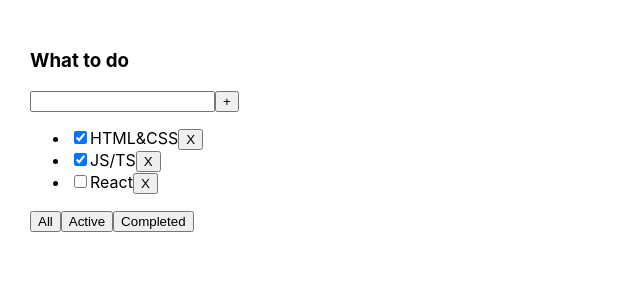
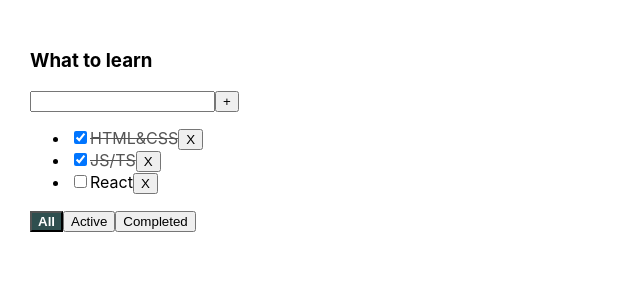
Before and after one commit to vbsm11/to-do-list, a React (Create React App) app: page / in a window 1280 px wide. Shown: the top 300 px of the page, without its empty margins (0-640 px from the left). Built offline with nearby package versions, Linux system fonts and the light colour scheme.

Commit message:
4th lesson

```diff
--- a/src/App.css
+++ b/src/App.css
@@ -6,3 +6,19 @@
 .App > div {
   margin-right: 50px;
 }
+
+.isDone {
+  text-decoration: line-through;
+  color: #555;
+}
+
+.active {
+  background-color: darkslategray;
+  color: white;
+  font-weight: bold;
+}
+
+.error {
+  border:2px solid red;
+  outline: none;
+}
--- a/src/App.tsx
+++ b/src/App.tsx
@@ -35,6 +35,10 @@ function App() {
         setTasks([newTask, ...tasks])
     }
 
+    const changeTaskStatus = (taskID: string, isDone: boolean) => {
+        setTasks(tasks.map(t => t.id === taskID ? {...t, isDone: isDone} : t))
+    }
+
     const changeTodoListFilter = (filter: FilterValuesType) => {
         setFilter(filter);
     }
@@ -53,11 +57,13 @@ function App() {
     return (
         <div className="App">
             <TodoList
-                title={"What to do"}
+                title={"What to learn"}
                 tasks={tasksForRender}
                 addTask={addTask}
                 removeTask={removeTask}
                 changeTodoListFilter={changeTodoListFilter}
+                changeTaskStatus={changeTaskStatus}
+                filter={filter}
             />
         </div>
     );
--- a/src/TodoList.tsx
+++ b/src/TodoList.tsx
@@ -11,27 +11,46 @@ export type TaskType = {
 type TodoListPropsType = {
     title: string
     tasks: Array<TaskType>
+    filter: FilterValuesType
     addTask: (title: string) => void
     removeTask: (taskID: string) => void
     changeTodoListFilter: (filter:FilterValuesType) => void
+    changeTaskStatus: (taskID: string, isDone: boolean) => void
 }
 const TodoList = (props: TodoListPropsType) => {
 
     const [title, setTitle] = useState<string>("")
+    const [error, setError] = useState<boolean>(false);
 
-    const tasksJSX = props.tasks.map(t => {
+    const tasksJSX = props.tasks.length? props.tasks.map(t => {
         const removeTask = () => props.removeTask(t.id);
+
+        const onChangeTaskStatus = (e:ChangeEvent<HTMLInputElement> ) => {
+            props.changeTaskStatus(t.id, e.currentTarget.checked)
+        }
+
         return (
             <li key={t.id}>
-                <input type="checkbox" checked={t.isDone}/>
-                <span>{t.title}</span>
+                <input
+                    onChange={onChangeTaskStatus}
+                    type="checkbox"
+                    checked={t.isDone}
+                />
+                <span className={t.isDone ? 'isDone' : ''}>{t.title}</span>
                 <button onClick={removeTask}>X</button>
             </li>
         )
-    })
+    }) :
+        <span>No tasks</span>
 
     const addTask = () => {
-        props.addTask(title)
+        const trimmedTitle = title.trim()
+        if (trimmedTitle) {
+            props.addTask(trimmedTitle)
+        } else {
+            setError(true)
+        }
+
         setTitle("");
     }
 
@@ -41,6 +60,7 @@ const TodoList = (props: TodoListPropsType) => {
 
     const onChangeSetTitle = (e: ChangeEvent<HTMLInputElement>) => {
         setTitle(e.currentTarget.value)
+        setError(false)
         // e.currentTarget - в данном случае input
     }
 
@@ -52,16 +72,27 @@ const TodoList = (props: TodoListPropsType) => {
                     value={title}
                     onChange={onChangeSetTitle}
                     onKeyDown={onKeyDownAddTask}
+                    className={ error? 'error' : ''}
                 />
                 <button onClick={addTask}>+</button>
+                {error && <div style={{color: "red"}}>Title is required</div>}
             </div>
             <ul>
                 {tasksJSX}
             </ul>
             <div>
-                <button onClick={ () => props.changeTodoListFilter("all")}>All</button>
-                <button onClick={ () => props.changeTodoListFilter("active")}>Active</button>
-                <button onClick={ () => props.changeTodoListFilter("completed")}>Completed</button>
+                <button
+                    className={props.filter === 'all' ? 'active' : ''}
+                    onClick={ () => props.changeTodoListFilter("all")}
+                >All</button>
+                <button
+                    className={props.filter === 'active' ? 'active' : ''}
+                    onClick={ () => props.changeTodoListFilter("active")}
+                >Active</button>
+                <button
+                    className={props.filter === 'completed' ? 'active' : ''}
+                    onClick={ () => props.changeTodoListFilter("completed")}
+                >Completed</button>
             </div>
         </div>
     );
```
